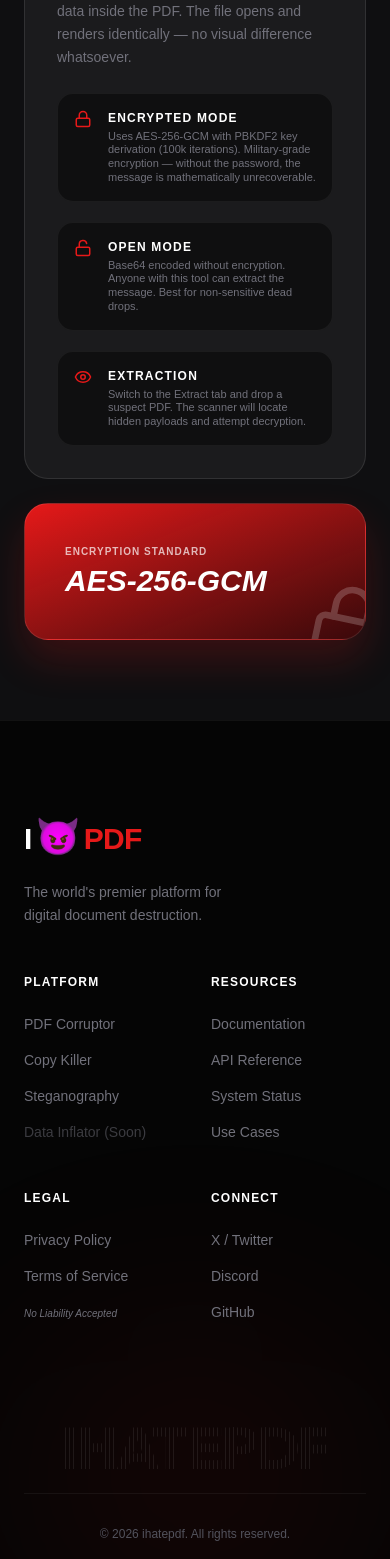
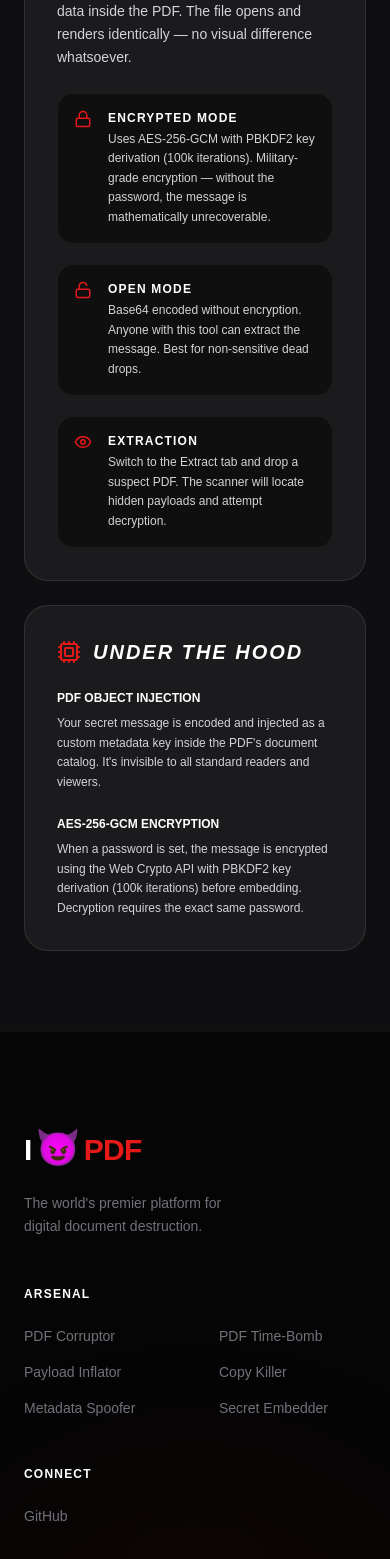
Before and after one commit to AnkitNayak-eth/ihatepdf, a Next.js app: page /steganography in a window 390 px wide. Shown: the part 2040-3599 px from the top of the page. Built offline with nearby package versions, Linux system fonts and the light colour scheme.

Commit message:
feat: add Metadata Spoofer and Steganography utility pages with documentation components

```diff
--- a/src/app/spoofer/page.tsx
+++ b/src/app/spoofer/page.tsx
@@ -51,27 +51,40 @@ export default function SpooferPage() {
             <div className="p-8 rounded-3xl bg-white/5 border border-white/10">
               <ShieldAlert className="text-brand mb-4 h-8 w-8" />
               <h3 className="text-xl font-bold text-white mb-2">The Danger of Defaults</h3>
-              <p className="text-zinc-500 text-sm leading-relaxed mb-6">
+              <p className="text-zinc-300 text-sm leading-relaxed mb-6">
                 When you export a PDF, your computer secretly records your OS version, your user account name, and the exact millisecond of creation. Most people "Print to PDF" and assume the file is clean. It's not.
               </p>
               <div className="space-y-4">
                 <div className="flex items-start gap-3">
                     <div className="h-5 w-5 rounded bg-brand/20 flex items-center justify-center text-brand text-[10px] font-black mt-0.5">01</div>
-                    <p className="text-zinc-400 text-xs">Portals flag uploads that have creation dates *after* the deadline.</p>
+                    <p className="text-zinc-300 text-xs leading-relaxed">Portals flag uploads that have creation dates *after* the deadline.</p>
                 </div>
                 <div className="flex items-start gap-3">
                     <div className="h-5 w-5 rounded bg-brand/20 flex items-center justify-center text-brand text-[10px] font-black mt-0.5">02</div>
-                    <p className="text-zinc-400 text-xs">IT departments can track the exact machine used via Producer tags.</p>
+                    <p className="text-zinc-300 text-xs leading-relaxed">IT departments can track the exact machine used via Producer tags.</p>
                 </div>
               </div>
             </div>
 
-            <div className="p-8 rounded-3xl bg-brand font-black text-white flex items-center justify-between group cursor-help overflow-hidden relative">
-               <div className="relative z-10">
-                    <p className="text-[10px] opacity-70 uppercase tracking-widest mb-1">Status Protocol</p>
-                    <p className="text-2xl italic">100% Plausible</p>
-               </div>
-               <Cpu className="h-16 w-16 opacity-20 absolute -right-4 -bottom-4 rotate-12 group-hover:rotate-45 transition-transform duration-700" />
+            <div className="p-8 rounded-3xl bg-white/5 border border-white/10">
+                <div className="flex items-center gap-3 mb-6">
+                    <Cpu className="text-brand h-6 w-6" />
+                    <h3 className="text-xl font-bold text-white tracking-widest uppercase italic">Under the Hood</h3>
+                </div>
+                <div className="space-y-6">
+                    <div>
+                        <p className="text-xs font-black text-white uppercase mb-2">XMP Stream Rewriting</p>
+                        <p className="text-zinc-300 text-xs leading-relaxed">
+                            The spoofer directly modifies the PDF's internal XMP metadata streams — the same fields used by Adobe, forensic tools, and compliance scanners to verify document authenticity.
+                        </p>
+                    </div>
+                    <div>
+                        <p className="text-xs font-black text-white uppercase mb-2">Fully Local Processing</p>
+                        <p className="text-zinc-300 text-xs leading-relaxed">
+                            All metadata manipulation happens in your browser using pdf-lib. Your document is never uploaded anywhere — it's loaded into memory, rewritten, and returned as a fresh download.
+                        </p>
+                    </div>
+                </div>
             </div>
           </div>
         </div>
--- a/src/app/steganography/page.tsx
+++ b/src/app/steganography/page.tsx
@@ -1,7 +1,7 @@
 import ShapeGrid from '@/components/ShapeGrid';
 import Steganography from '@/components/Steganography';
 import Link from 'next/link';
-import { ArrowLeft, ShieldAlert, AlertCircle, Lock, Unlock, Eye, EyeOff } from 'lucide-react';
+import { ArrowLeft, ShieldAlert, AlertCircle, Lock, Unlock, Eye, EyeOff, Cpu } from 'lucide-react';
 
 export default function SteganographyPage() {
   return (
@@ -54,7 +54,7 @@ export default function SteganographyPage() {
               </div>
               <AlertCircle className="text-brand mb-4 h-8 w-8" />
               <h3 className="text-xl font-bold text-white mb-2">How It Works</h3>
-              <p className="text-zinc-500 text-sm leading-relaxed mb-6">
+              <p className="text-zinc-300 text-sm leading-relaxed mb-6">
                 Messages are injected as invisible structural data inside the PDF. The file opens and renders identically — no visual difference whatsoever.
               </p>
 
@@ -63,32 +63,45 @@ export default function SteganographyPage() {
                   <Lock className="text-brand shrink-0" size={18} />
                   <div>
                     <p className="text-white text-xs font-bold mb-1 uppercase tracking-widest">Encrypted Mode</p>
-                    <p className="text-zinc-500 text-[11px] leading-tight text-white/60">Uses AES-256-GCM with PBKDF2 key derivation (100k iterations). Military-grade encryption — without the password, the message is mathematically unrecoverable.</p>
+                    <p className="text-zinc-300 text-xs leading-relaxed">Uses AES-256-GCM with PBKDF2 key derivation (100k iterations). Military-grade encryption — without the password, the message is mathematically unrecoverable.</p>
                   </div>
                 </div>
                 <div className="flex items-start gap-4 p-4 rounded-2xl bg-black/40 border border-white/5">
                   <Unlock className="text-brand shrink-0" size={18} />
                   <div>
                     <p className="text-white text-xs font-bold mb-1 uppercase tracking-widest">Open Mode</p>
-                    <p className="text-zinc-500 text-[11px] leading-tight text-white/60">Base64 encoded without encryption. Anyone with this tool can extract the message. Best for non-sensitive dead drops.</p>
+                    <p className="text-zinc-300 text-xs leading-relaxed">Base64 encoded without encryption. Anyone with this tool can extract the message. Best for non-sensitive dead drops.</p>
                   </div>
                 </div>
                 <div className="flex items-start gap-4 p-4 rounded-2xl bg-black/40 border border-white/5">
                   <Eye className="text-brand shrink-0" size={18} />
                   <div>
                     <p className="text-white text-xs font-bold mb-1 uppercase tracking-widest">Extraction</p>
-                    <p className="text-zinc-500 text-[11px] leading-tight text-white/60">Switch to the Extract tab and drop a suspect PDF. The scanner will locate hidden payloads and attempt decryption.</p>
+                    <p className="text-zinc-300 text-xs leading-relaxed">Switch to the Extract tab and drop a suspect PDF. The scanner will locate hidden payloads and attempt decryption.</p>
                   </div>
                 </div>
               </div>
             </div>
 
-            <div className="p-10 rounded-3xl bg-gradient-to-br from-brand to-red-950/80 font-black text-white flex items-center justify-between group overflow-hidden relative border border-white/10 shadow-[0_20px_40px_rgba(230,25,25,0.2)]">
-              <div className="relative z-10">
-                <p className="text-[10px] opacity-70 uppercase tracking-widest mb-1">Encryption Standard</p>
-                <p className="text-3xl italic">AES-256-GCM</p>
-              </div>
-              <Lock className="h-20 w-20 opacity-20 absolute -right-6 -bottom-6 rotate-12 group-hover:-rotate-12 transition-transform duration-700" />
+            <div className="p-8 rounded-3xl bg-white/5 border border-white/10">
+                <div className="flex items-center gap-3 mb-6">
+                    <Cpu className="text-brand h-6 w-6" />
+                    <h3 className="text-xl font-bold text-white tracking-widest uppercase italic">Under the Hood</h3>
+                </div>
+                <div className="space-y-6">
+                    <div>
+                        <p className="text-xs font-black text-white uppercase mb-2">PDF Object Injection</p>
+                        <p className="text-zinc-300 text-xs leading-relaxed">
+                            Your secret message is encoded and injected as a custom metadata key inside the PDF's document catalog. It's invisible to all standard readers and viewers.
+                        </p>
+                    </div>
+                    <div>
+                        <p className="text-xs font-black text-white uppercase mb-2">AES-256-GCM Encryption</p>
+                        <p className="text-zinc-300 text-xs leading-relaxed">
+                            When a password is set, the message is encrypted using the Web Crypto API with PBKDF2 key derivation (100k iterations) before embedding. Decryption requires the exact same password.
+                        </p>
+                    </div>
+                </div>
             </div>
           </div>
         </div>
--- a/src/components/Footer.tsx
+++ b/src/components/Footer.tsx
@@ -10,60 +10,41 @@ export default function Footer() {
       <div className="absolute bottom-0 left-1/2 -translate-x-1/2 w-[80%] h-64 bg-brand/10 blur-[120px] pointer-events-none rounded-[100%]" />
 
       <div className="max-w-7xl mx-auto px-6 relative z-10">
-        <div className="grid grid-cols-2 md:grid-cols-5 gap-y-12 gap-x-8 mb-24">
+        <div className="grid grid-cols-1 md:grid-cols-4 gap-y-12 gap-x-8 mb-24">
 
           {/* Col 1: Logo & Tagline */}
-          <div className="col-span-2 md:col-span-1 md:mr-12">
+          <div className="col-span-1">
             <Link href="/" className="flex items-center gap-1.5 group outline-none mb-6">
               <span className="text-3xl font-black tracking-tight uppercase font-outfit">
                 <span className="text-white">I</span><span className="inline-block mx-1 text-4xl group-hover:scale-125 transition-transform duration-300">😈</span><span className="text-brand">PDF</span>
               </span>
             </Link>
             <p className="text-zinc-500 text-sm leading-relaxed max-w-[200px]">
-              The world's premier platform for digital document destruction.
+              The world&apos;s premier platform for digital document destruction.
             </p>
           </div>
 
-          {/* Col 2: Platform */}
-          <div>
-            <h4 className="text-white text-xs font-bold tracking-widest uppercase mb-6">Platform</h4>
-            <ul className="space-y-4 text-sm text-zinc-500">
-              <li><Link href="/corruptor" className="hover:text-white transition-colors">PDF Corruptor</Link></li>
-              <li><Link href="/copykiller" className="hover:text-white transition-colors">Copy Killer</Link></li>
-              <li><Link href="/steganography" className="hover:text-white transition-colors">Steganography</Link></li>
-              <li><span className="cursor-not-allowed opacity-50">Data Inflator (Soon)</span></li>
+          {/* Col 2: Arsenal (Spans 2 columns, internal 2-column grid) */}
+          <div className="col-span-1 md:col-span-2 md:mx-auto">
+            <h4 className="text-white text-xs font-bold tracking-widest uppercase mb-6">Arsenal</h4>
+            <ul className="grid grid-cols-2 gap-y-4 gap-x-12 text-sm text-zinc-500">
+              <li><Link href="/corruptor" className="hover:text-brand transition-colors">PDF Corruptor</Link></li>
+              <li><Link href="/timebomb" className="hover:text-brand transition-colors">PDF Time-Bomb</Link></li>
+              <li><Link href="/inflator" className="hover:text-brand transition-colors">Payload Inflator</Link></li>
+              <li><Link href="/copykiller" className="hover:text-brand transition-colors">Copy Killer</Link></li>
+              <li><Link href="/spoofer" className="hover:text-brand transition-colors">Metadata Spoofer</Link></li>
+              <li><Link href="/steganography" className="hover:text-brand transition-colors">Secret Embedder</Link></li>
             </ul>
           </div>
 
-          {/* Col 3: Resources */}
-          <div>
-            <h4 className="text-white text-xs font-bold tracking-widest uppercase mb-6">Resources</h4>
-            <ul className="space-y-4 text-sm text-zinc-500">
-              <li><a href="#" className="hover:text-white transition-colors">Documentation</a></li>
-              <li><a href="#" className="hover:text-white transition-colors">API Reference</a></li>
-              <li><a href="#" className="hover:text-white transition-colors">System Status</a></li>
-              <li><a href="#" className="hover:text-white transition-colors">Use Cases</a></li>
-            </ul>
-          </div>
-
-          {/* Col 4: Legal */}
-          <div>
-            <h4 className="text-white text-xs font-bold tracking-widest uppercase mb-6">Legal</h4>
-            <ul className="space-y-4 text-sm text-zinc-500">
-              <li><a href="#" className="hover:text-white transition-colors">Privacy Policy</a></li>
-              <li><a href="#" className="hover:text-white transition-colors">Terms of Service</a></li>
-              <li><a href="#" className="hover:text-white transition-colors text-[10px] italic">No Liability Accepted</a></li>
-            </ul>
-          </div>
-
-          {/* Col 5: Connect */}
-          <div>
-            <h4 className="text-white text-xs font-bold tracking-widest uppercase mb-6">Connect</h4>
-            <ul className="space-y-4 text-sm text-zinc-500">
-              <li><a href="#" className="hover:text-white transition-colors flex items-center gap-2">X / Twitter</a></li>
-              <li><a href="#" className="hover:text-white transition-colors flex items-center gap-2">Discord</a></li>
-              <li><a href="https://github.com/shiva-codes/ihatepdf" target="_blank" rel="noreferrer" className="hover:text-white transition-colors flex items-center gap-2">GitHub</a></li>
-            </ul>
+          {/* Col 3: Connect (Aligned to the end symmetrically) */}
+          <div className="col-span-1 md:flex md:justify-end">
+            <div>
+              <h4 className="text-white text-xs font-bold tracking-widest uppercase mb-6">Connect</h4>
+              <ul className="space-y-4 text-sm text-zinc-500">
+                <li><a href="https://github.com/AnkitNayak-eth" target="_blank" rel="noreferrer" className="hover:text-brand transition-colors flex items-center gap-2">GitHub</a></li>
+              </ul>
+            </div>
           </div>
         </div>
 
@@ -84,7 +65,7 @@ export default function Footer() {
 
         {/* Bottom Line */}
         <div className="border-t border-white/5 py-8 flex flex-col md:flex-row items-center justify-between text-zinc-600 text-xs gap-4">
-          <p>© {new Date().getFullYear()} ihatepdf. All rights reserved.</p>
+          <p className="flex items-center gap-1.5">Made with <span className="text-brand font-bold">hate</span> by <a href="https://github.com/AnkitNayak-eth" target="_blank" rel="noreferrer" className="text-white hover:text-brand transition-colors font-bold inline-flex items-center gap-1">Ankit 😈</a></p>
           <div className="flex items-center gap-2">
              <div className="w-1.5 h-1.5 rounded-full bg-brand animate-pulse" />
              All systems hostile
```
